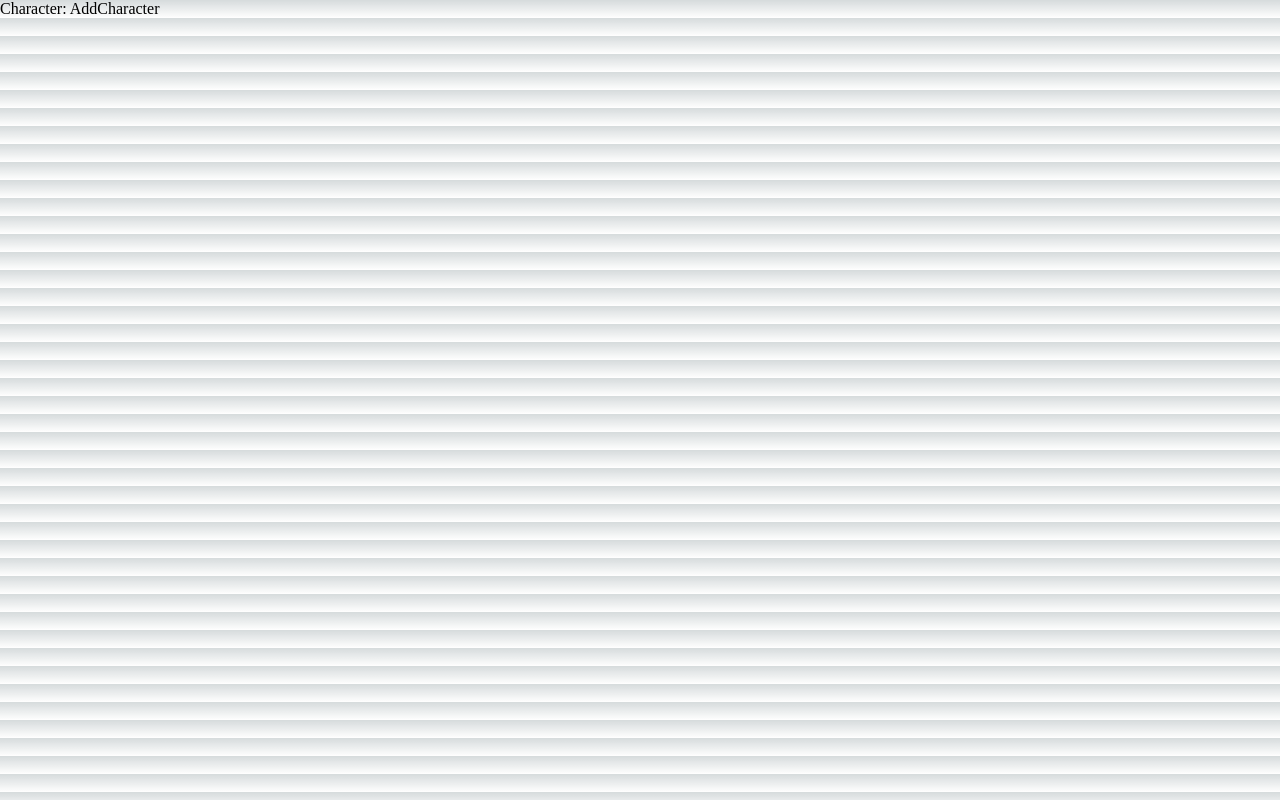
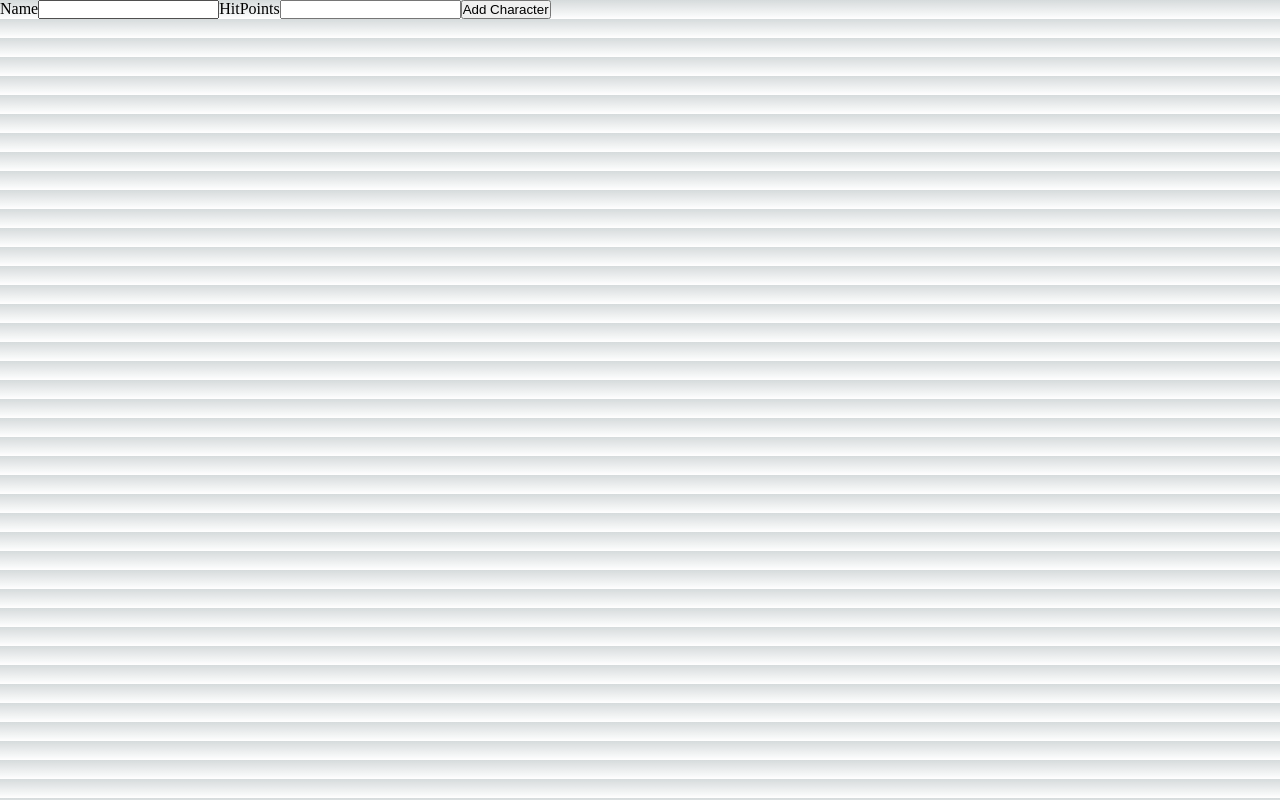
Before and after one commit to julianCostinea/rpg_frontend, a Next.js app: page /Character/AddCharacter in a window 1280 px wide. Built offline with nearby package versions, Linux system fonts and the light colour scheme; no server answers.

Commit message:
added Add Character

```diff
--- /dev/null
+++ b/src/pages/Character/AddCharacter.tsx
@@ -0,0 +1,38 @@
+import axios from "axios";
+
+const AddCharacter = () => {
+  const handleSubmit = async (event: any) => {
+    event.preventDefault();
+    const name = event.target.name.value;
+    const hitPoints = event.target.hitPoints.value;
+    const response = await axios.post(
+      `https://localhost:7136/api/Character/`,
+      {
+        name: name,
+        HitPoints: hitPoints,
+      },
+      {
+        headers: {
+          "Content-Type": "application/json",
+        },
+      }
+    );
+    // const response = axios.get(`https://localhost:7136/api/Character/GetAll`).then((res) => {
+    //   console.log(res.data);
+    // });
+    console.log(response.data);
+  };
+  return (
+    <div>
+      <form action="" onSubmit={handleSubmit}>
+        <label htmlFor="name">Name</label>
+        <input type="text" name="name" id="name" />
+        <label htmlFor="hitPoints">HitPoints</label>
+        <input type="number" name="hitPoints" id="hitPoints" />
+        <button type="submit">Add Character</button>
+      </form>
+    </div>
+  );
+};
+
+export default AddCharacter;
--- a/src/pages/Character/[cid].tsx
+++ b/src/pages/Character/[cid].tsx
@@ -8,7 +8,7 @@ const Character = () => {
 
   useEffect(() => {
     if (cid) {
-      axios.get(`https://localhost:7186/api/Character/1`).then((res) => {
+      axios.get(`https://localhost:7136/api/Character/`).then((res) => {
         console.log(res.data);
       });
     }
```
Also changed, not shown: src/pages/Character/AllCharacters.tsx (added, +14 -0 lines).
